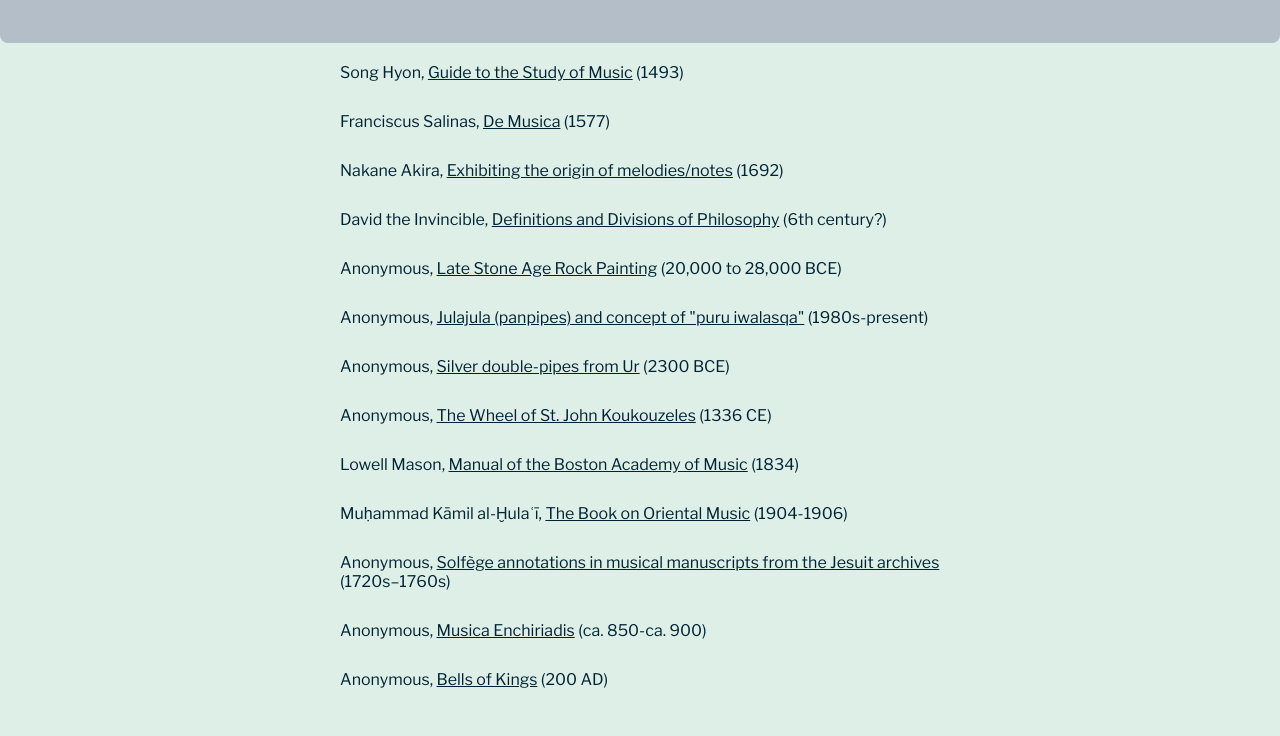
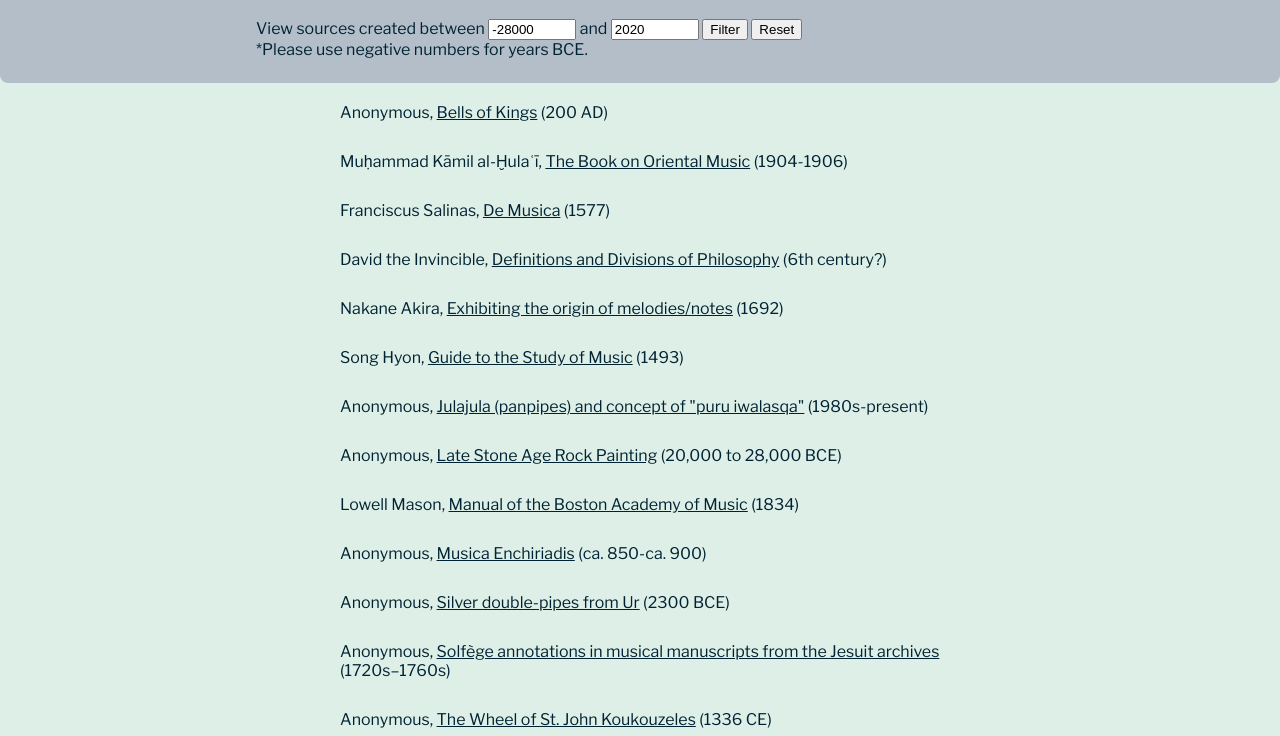
Before and after one commit to cmm2209/SalinasDemo, a plain HTML site: page sorted-title.html in a window 1280 px wide. Shown: the part 64-800 px from the top of the page. Drawn offline with nearby package versions, Linux system fonts and the light colour scheme.

Commit message:
Enabled chronofilter for all

```diff
--- a/sorted-title.html
+++ b/sorted-title.html
@@ -31,6 +31,16 @@
     </div>
     <div class="heading">
         <h1>Browse Sources by Title</h1>
+        <form id="dateSelect"">
+          <label for="earliestDate">View sources created between</label>
+          <input type="number" id="earliestDate" name="earliestDate" min="-28000" max="2020" value="-28000">
+            <label for="latestDate">and</label>
+          <input type="number" id="latestDate" name="latestDate" min="-28000" max="2020" value="2020">
+          <button type="button" id="filter" name="filter">Filter</button>
+          <button type="button" id="reset" name="reset">Reset</button>
+        <br/>
+        *Please use negative numbers for years BCE.
+        </form>
   </div>
 </div>
 <div class="results">
--- a/sorted-title.js
+++ b/sorted-title.js
@@ -1,18 +1,18 @@
 /* Source List */
 let sourcesOrig = [
-  { author: 'Song Hyon', title: '<a href="http://www.google.com" class="unblue">Guide to the Study of Music</a>', dating: '1493', postquem: 1493, antequem: 1493, region: 'East Asia', language: 'Korean'},
-  { author: 'Franciscus Salinas', title: '<a href="https://cmm2209.github.io/SalinasDemo/index.html"  class="unblue">De Musica</a>', dating: '1577', postquem: 1577, antequem: 1577, region: 'Europe', language: 'Latin'},
-  { author: 'Nakane Akira', title: '<a href="http://www.qwantz.com"  class="unblue">Exhibiting the origin of melodies/notes</a>', dating: '1692', postquem: 1692, antequem: 1692, region: 'East Asia', language: 'Japanese'},
-  { author: 'David the Invincible', title: '<a href="http://www.nytimes.com"  class="unblue">Definitions and Divisions of Philosophy</a>', dating: '6th century?', postquem: 450, antequem: 649, region: 'Asia', language: 'Armenian'},
-  { author: 'Anonymous', title: '<a href="http://www.nytimes.com"  class="unblue">Late Stone Age Rock Painting</a>', dating: '20,000 to 28,000 BCE', postquem: -28000, antequem: -20000, region: 'Africa', language: 'n/a'},
-  { author: 'Anonymous', title: '<a href="http://www.nytimes.com"  class="unblue">Julajula (panpipes) and concept of "puru iwalasqa"</a>', dating: '1980s-present', postquem: 1980, antequem: 2024, region: 'South America', language: 'Quechua'},
-  { author: 'Anonymous', title: '<a href="http://www.nytimes.com"  class="unblue">Silver double-pipes from Ur</a>', dating: '2300 BCE', postquem: -2400, antequem: -2200, region: 'Near East', language: 'n/a'},
-  { author: 'Anonymous', title: '<a href="http://www.nytimes.com"  class="unblue">The Wheel of St. John Koukouzeles</a>', dating: '1336 CE', postquem: 1336, antequem: 1366, region: 'Europe', language: 'Greek'},
-  { author: 'Lowell Mason', title: '<a href="http://www.nytimes.com"  class="unblue">Manual of the Boston Academy of Music</a>', dating: '1834', postquem: 1834, antequem: 1834, region: 'North America', language: 'English'},
-  { author: 'Muḥammad Kāmil al-Ḫulaʿī', title: '<a href="http://www.nytimes.com"  class="unblue">The Book on Oriental Music</a>', dating: '1904-1906', postquem: 1904, antequem: 1906, region: 'Africa', language: 'Arabic'},
-  { author: 'Anonymous', title: '<a href="http://www.nytimes.com"  class="unblue">Solfège annotations in musical manuscripts from the Jesuit archives</a>', dating: '1720s–1760s', postquem: 1720, antequem: 1769, region: 'South America', language: 'n/a'},
-  { author: 'Anonymous', title: '<a href="http://www.nytimes.com"  class="unblue">Musica Enchiriadis</a>', dating: 'ca. 850-ca. 900', postquem: 830, antequem: 919, region: 'Europe', language: 'Latin'},
-  { author: 'Anonymous', title: '<a href="http://www.nytimes.com"  class="unblue">Bells of Kings</a>', dating: '200 AD', postquem: 180, antequem: 220, region: 'Africa', language: 'n/a'},
+  { author: 'Song Hyon', simpleTitle: 'Guide to the Study', title: '<a href="http://www.google.com" class="unblue">Guide to the Study of Music</a>', dating: '1493', postquem: 1493, antequem: 1493, region: 'East Asia', language: 'Korean'},
+  { author: 'Franciscus Salinas', simpleTitle: 'De Musica', title: '<a href="https://cmm2209.github.io/SalinasDemo/index.html"  class="unblue">De Musica</a>', dating: '1577', postquem: 1577, antequem: 1577, region: 'Europe', language: 'Latin'},
+  { author: 'Nakane Akira', simpleTitle: 'Exhibiting the origin', title: '<a href="http://www.qwantz.com"  class="unblue">Exhibiting the origin of melodies/notes</a>', dating: '1692', postquem: 1692, antequem: 1692, region: 'East Asia', language: 'Japanese'},
+  { author: 'David the Invincible', simpleTitle: 'Definitions and Division', title: '<a href="http://www.nytimes.com"  class="unblue">Definitions and Divisions of Philosophy</a>', dating: '6th century?', postquem: 450, antequem: 649, region: 'Asia', language: 'Armenian'},
+  { author: 'Anonymous', simpleTitle: 'Late Stone Age Rock', title: '<a href="http://www.nytimes.com"  class="unblue">Late Stone Age Rock Painting</a>', dating: '20,000 to 28,000 BCE', postquem: -28000, antequem: -20000, region: 'Africa', language: 'n/a'},
+  { author: 'Anonymous', simpleTitle: 'Julajula', title: '<a href="http://www.nytimes.com"  class="unblue">Julajula (panpipes) and concept of "puru iwalasqa"</a>', dating: '1980s-present', postquem: 1980, antequem: 2024, region: 'South America', language: 'Quechua'},
+  { author: 'Anonymous', simpleTitle: 'Silver double-pipes', title: '<a href="http://www.nytimes.com"  class="unblue">Silver double-pipes from Ur</a>', dating: '2300 BCE', postquem: -2400, antequem: -2200, region: 'Near East', language: 'n/a'},
+  { author: 'Anonymous', simpleTitle: 'The Wheel of St. John', title: '<a href="http://www.nytimes.com"  class="unblue">The Wheel of St. John Koukouzeles</a>', dating: '1336 CE', postquem: 1336, antequem: 1366, region: 'Europe', language: 'Greek'},
+  { author: 'Lowell Mason', simpleTitle: 'Manual of the Boston Academy', title: '<a href="http://www.nytimes.com"  class="unblue">Manual of the Boston Academy of Music</a>', dating: '1834', postquem: 1834, antequem: 1834, region: 'North America', language: 'English'},
+  { author: 'Muḥammad Kāmil al-Ḫulaʿī', simpleTitle: 'Book on Oriental Music', title: '<a href="http://www.nytimes.com"  class="unblue">The Book on Oriental Music</a>', dating: '1904-1906', postquem: 1904, antequem: 1906, region: 'Africa', language: 'Arabic'},
+  { author: 'Anonymous', simpleTitle: 'Solfège annotations', title: '<a href="http://www.nytimes.com"  class="unblue">Solfège annotations in musical manuscripts from the Jesuit archives</a>', dating: '1720s–1760s', postquem: 1720, antequem: 1769, region: 'South America', language: 'n/a'},
+  { author: 'Anonymous', simpleTitle: 'Musica Enchiriadis', title: '<a href="http://www.nytimes.com"  class="unblue">Musica Enchiriadis</a>', dating: 'ca. 850-ca. 900', postquem: 830, antequem: 919, region: 'Europe', language: 'Latin'},
+  { author: 'Anonymous', simpleTitle: 'Bells of Kings', title: '<a href="http://www.nytimes.com"  class="unblue">Bells of Kings</a>', dating: '200 AD', postquem: 180, antequem: 220, region: 'Africa', language: 'n/a'},
 ];
 /* Sort sources by title */
 let sources = sourcesOrig.sort(function (a, b) {
@@ -36,6 +36,35 @@ for (i = 0; i < sources.length; i++) {
 document.getElementById('sources-here').innerHTML = parsed};
 populate();
 
+/* Enable reset button */
+function reset () {
+  document.getElementById("reset").addEventListener('click', populate);
+  document.getElementById("reset").addEventListener('click', () => { document.getElementById("earliestDate").value = "-28000";         document.getElementById("latestDate").value = "2020";
+   });
+  };
+  reset ();
+
+  /* Enable chronological filtering */
+  function chronofilter () {
+  document.getElementById("filter").addEventListener('click', () => {
+    let earliestDate;
+      earliestDate = document.getElementById("earliestDate").value;          let latestDate;
+      latestDate = document.getElementById("latestDate").value;
+      let filteredSources = sources.filter(source => source.antequem >= earliestDate && source.postquem <= latestDate)
+
+      let parsed = "";
+    if (filteredSources.length >=1) {
+      for (i = 0; i < filteredSources.length; i++) {
+         for (i = 0; i < filteredSources.length; i++) {
+    parsed += "<p class='hit'>" + filteredSources[i].author + ", " + filteredSources[i].title +
+     " (" + filteredSources[i].dating + ")" +
+      "</p>" + "<br/>" + "\n";};
+       document.getElementById('sources-here').innerHTML = parsed}
+  } else {
+      document.getElementById('sources-here').innerHTML = "No sources found"}
+  })};
+  chronofilter ();
+
 /*
   Slidemenu
 */
--- a/style.css
+++ b/style.css
@@ -200,10 +200,14 @@ nav#slide-menu {
 			&:hover { color: #59e9df; }
 		}
 
-    li.null {
-      &:hover { color: #ffffff; }
-      cursor:default;
-    }
+	li a {
+		color: #ffffff;
+		padding: 6px 0;
+		cursor: pointer;
+		text-decoration: none;
+
+		&:hover { color: #59e9df; }
+	}
 
     li.searchParam {
       padding-left:1rem;
```
Also changed, not shown: chronological.html (+3 -3 lines), sorted-author.html (+13 -4 lines), sorted-author.js (+29 -0 lines).
